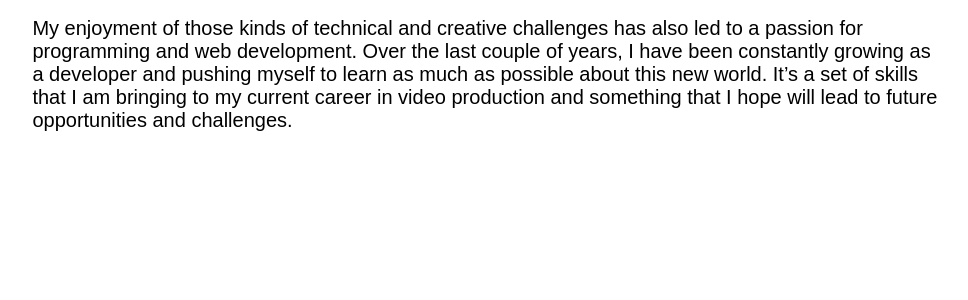
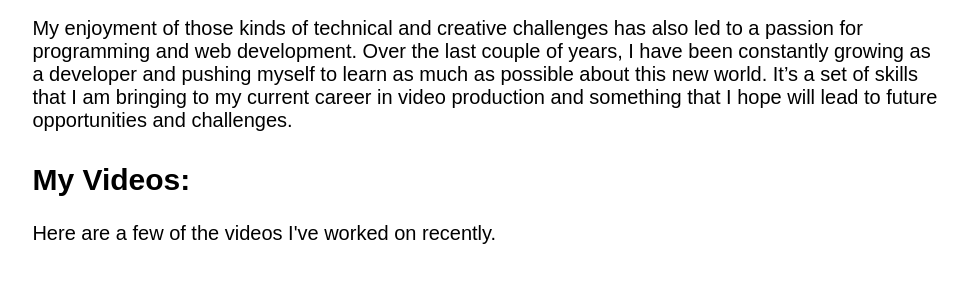
Before and after one commit to mauritt/mysite, a Django app: page / in a window 1280 px wide. Shown: the part 251-551 px from the top of the page, without its empty margins (102-1070 px from the left). Run offline with Django 3.2, Linux system fonts and the light colour scheme; data that the repository does not hold is empty.

Commit message:
Added heading to homepage videos

```diff
--- a/mysite/homepage/templates/homepage/index.html
+++ b/mysite/homepage/templates/homepage/index.html
@@ -7,6 +7,8 @@
 </div>
 {% endblock %}
 {% block content %}
+    <h2>My Videos:</h2>
+    <p>Here are a few of the videos I've worked on recently.</p>
     {% for video in videos %}
     <ul class = 'video-detail'>
         <li><iframe src="https://player.vimeo.com/video/{{video.key}}" width="{{video_width}}" height="{{video_height}}" frameborder="0" webkitallowfullscreen mozallowfullscreen allowfullscreen></iframe></li>
--- a/mysite/static/css/base.css
+++ b/mysite/static/css/base.css
@@ -82,11 +82,11 @@ main a{
 }
 
 main h2{
-    font-size: 7em;
+    font-size: 3em;
 }
 
 main p{
-    font-size: 3em;
+    font-size: 2em;
 }
 
 
```
